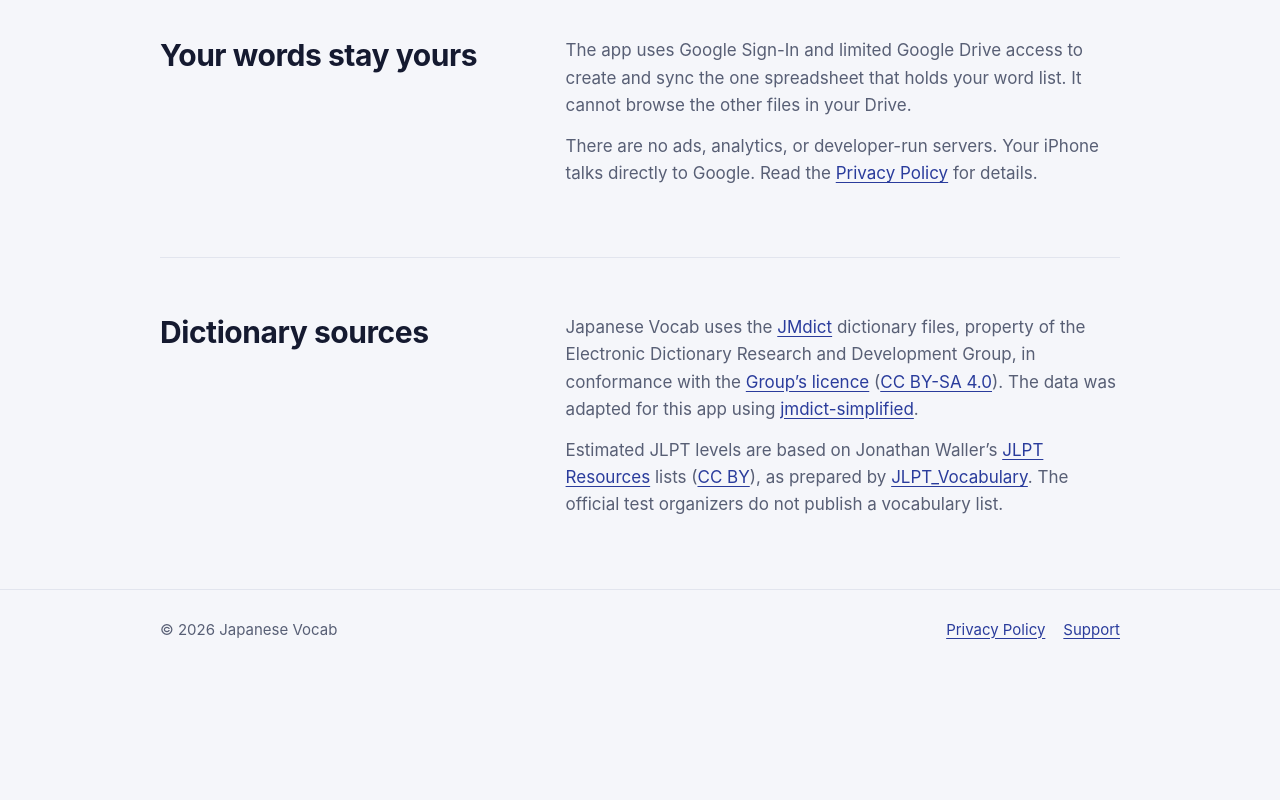
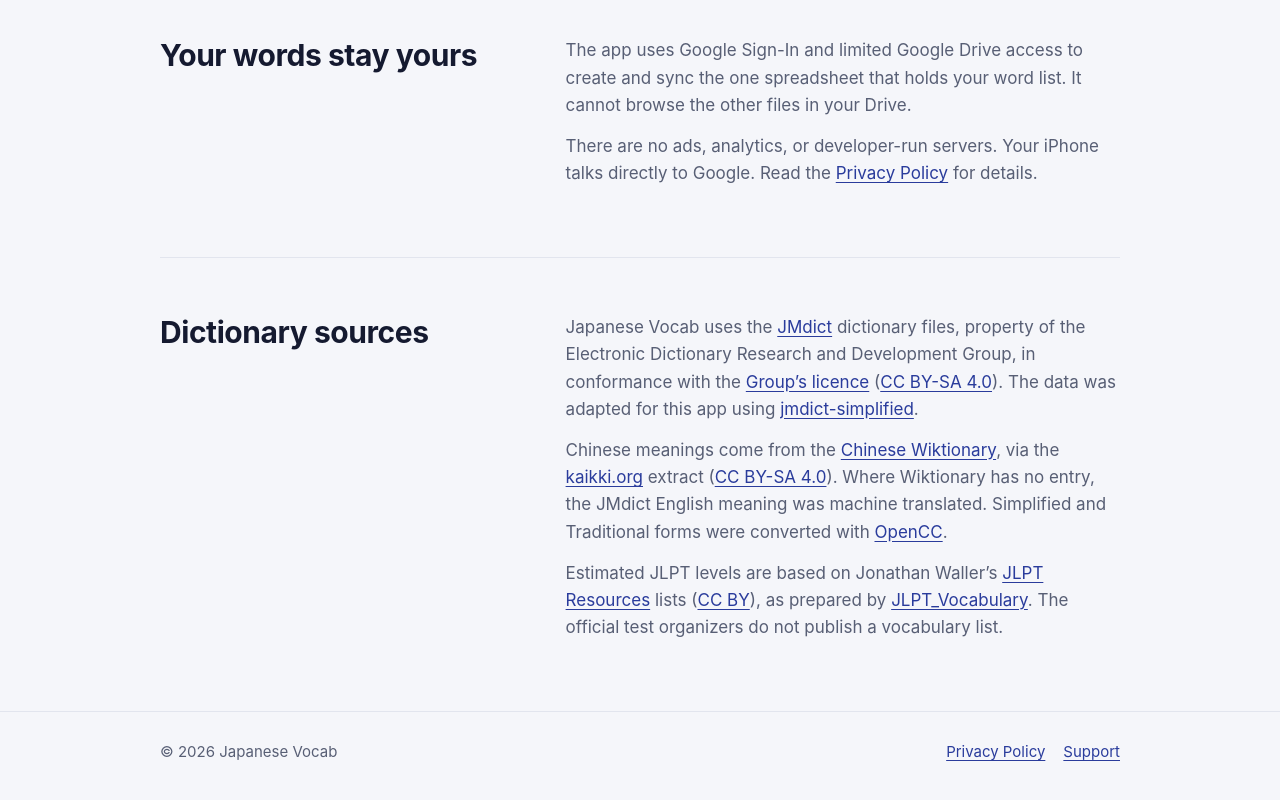
Before and after one commit to andrewma83/japanese-vocab-site, a plain HTML site: page index.html in a window 1280 px wide. Shown: the part 1172-1972 px from the top of the page. Before the commit the page ends 1854 px from the top, so only its background shows below. Drawn offline with Linux system fonts and the light colour scheme.

Commit message:
Credit the Chinese meaning sources (#1)
Claude-Session: https://claude.ai/code/session_013xEtnq2ieDwUVZ1GMwtoUq

Co-authored-by: Claude <noreply@anthropic.com>

```diff
--- a/index.html
+++ b/index.html
@@ -95,6 +95,7 @@
       <h2>Dictionary sources</h2>
       <div>
         <p>Japanese Vocab uses the <a href="https://www.edrdg.org/wiki/index.php/JMdict-EDICT_Dictionary_Project">JMdict</a> dictionary files, property of the Electronic Dictionary Research and Development Group, in conformance with the <a href="https://www.edrdg.org/edrdg/licence.html">Group’s licence</a> (<a href="https://creativecommons.org/licenses/by-sa/4.0/">CC BY-SA 4.0</a>). The data was adapted for this app using <a href="https://github.com/scriptin/jmdict-simplified">jmdict-simplified</a>.</p>
+        <p>Chinese meanings come from the <a href="https://zh.wiktionary.org/">Chinese Wiktionary</a>, via the <a href="https://kaikki.org/zhwiktionary/">kaikki.org</a> extract (<a href="https://creativecommons.org/licenses/by-sa/4.0/">CC BY-SA 4.0</a>). Where Wiktionary has no entry, the JMdict English meaning was machine translated. Simplified and Traditional forms were converted with <a href="https://github.com/BYVoid/OpenCC">OpenCC</a>.</p>
         <p>Estimated JLPT levels are based on Jonathan Waller’s <a href="https://www.tanos.co.uk/jlpt/">JLPT Resources</a> lists (<a href="https://creativecommons.org/licenses/by/4.0/">CC BY</a>), as prepared by <a href="https://github.com/Bluskyo/JLPT_Vocabulary">JLPT_Vocabulary</a>. The official test organizers do not publish a vocabulary list.</p>
       </div>
     </section>
```
